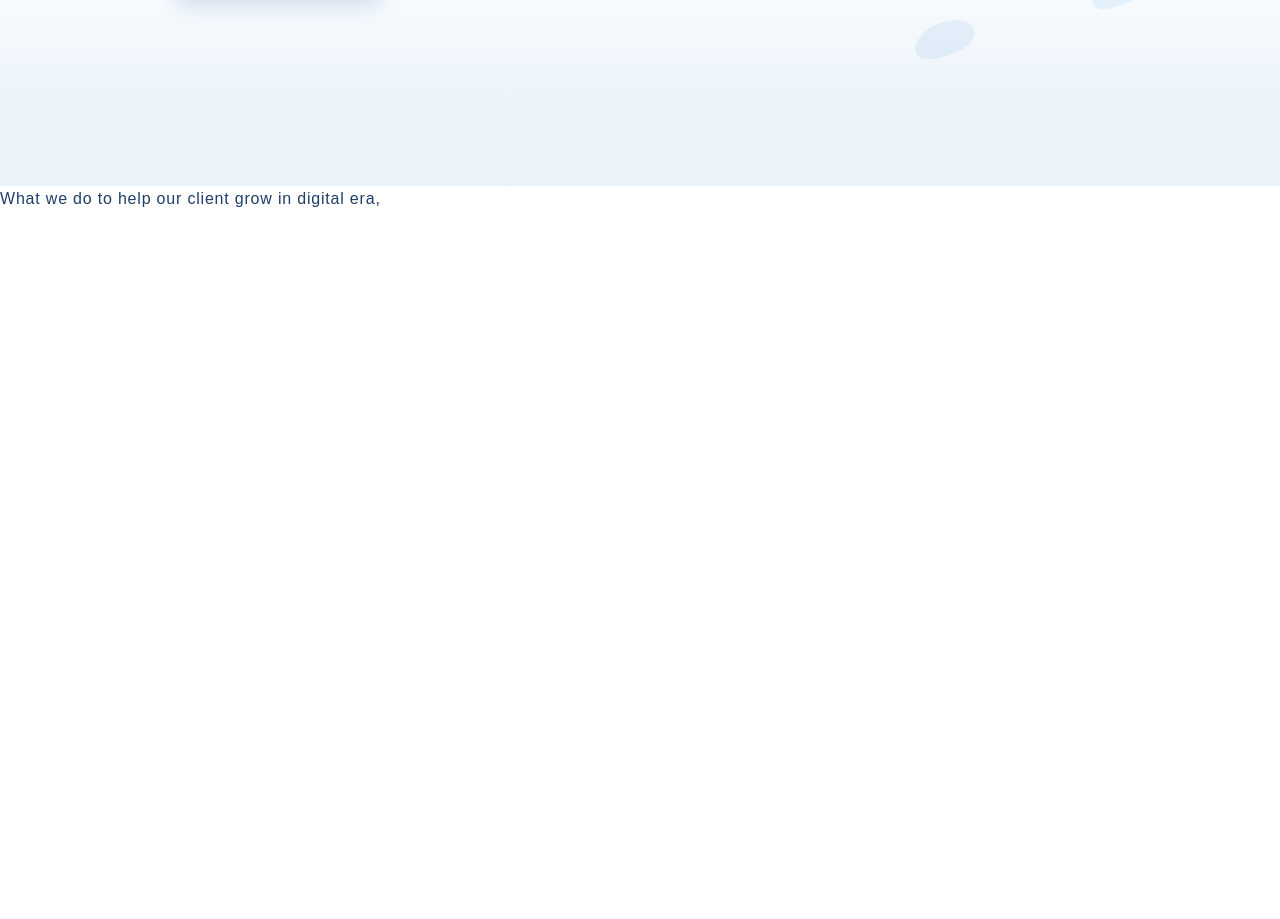
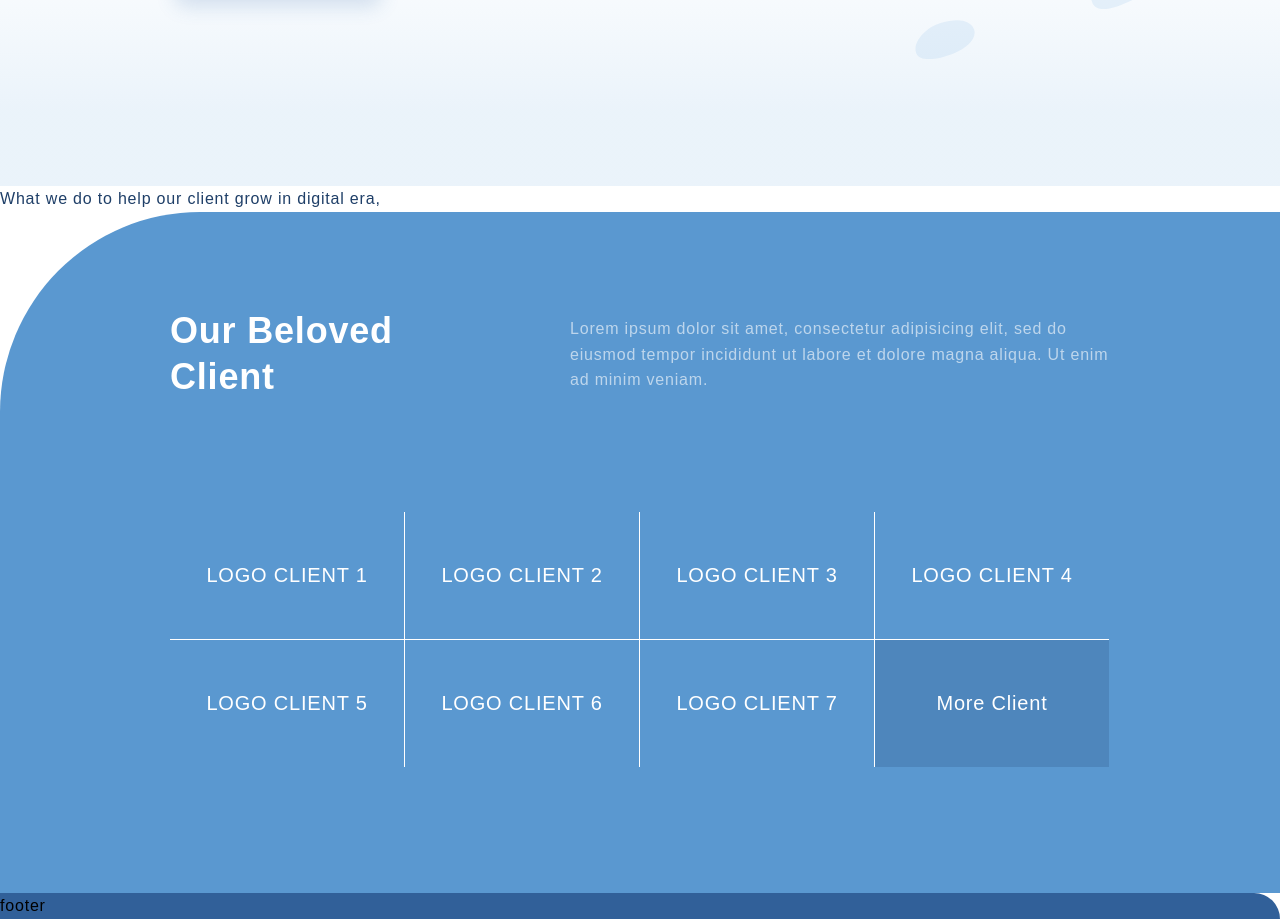
Before and after one commit to Saltcarrot/DE-task, a website built with webpack: page src/index.html in a window 1280 px wide. Shown: the part 653-1572 px from the top of the page. Before the commit the page ends 891 px from the top, so only its background shows below. Built offline with nearby package versions, Linux system fonts and the light colour scheme.

Commit message:
Section "Our client", eslint command

```diff
--- a/package.json
+++ b/package.json
@@ -6,7 +6,8 @@
   "scripts": {
     "dev": "webpack-dev-server --node-env development",
     "build-dev": "webpack",
-    "build-prod": "webpack --node-env production"
+    "build-prod": "webpack --node-env production",
+    "eslint": "npx eslint src"
   },
   "author": "",
   "license": "ISC",
--- a/src/home.sass
+++ b/src/home.sass
@@ -3,13 +3,13 @@
 
   position: relative
 
-  .left
+  &-left
     max-width: 510px
 
     .title-page
       margin-bottom: 32px
 
-    .text
+    .description
       max-width: 425px
 
       display: block
@@ -21,7 +21,7 @@
     .button
       box-shadow: var(--shadow-2)
 
-  .right
+  &-right
     position: absolute
     top: 89.24px
     left: 443.38px
@@ -75,10 +75,118 @@
         top: 212.22px
         left: 507.62px
 
+.section-blue
+  position: relative
+
+  border-radius: 200px 0 0 0
+
+  background-color: var(--blue-4)
+
+  &:after
+    //height: 100%
+    width: 100%
+
+    content: ''
+    position: absolute
+    top: 100%
+    left: 0
+
+    background-color: var(--blue-4)
+
+    z-index: -1
+
+.client
+  padding-top: 96px
+  padding-bottom: 125.08px
+
+  &-top
+    margin-bottom: 111px
+
+    display: flex
+    align-items: center
+    justify-content: space-between
+
+    .description
+      width: 540px
+
+  &-bottom
+    display: flex
+    flex-wrap: wrap
+
+    position: relative
+
+    &:before
+      height: 1px
+      width: 100%
+
+      content: ''
+      position: absolute
+      bottom: 0
+      left: 0
+
+      background-color: var(--blue-4)
+
+      z-index: 2
+
+    &:after
+      height: 100%
+      width: 1px
+
+      content: ''
+      position: absolute
+      top: 0
+      right: 0
+
+      background-color: var(--blue-4)
+
+      z-index: 2
+
+  &-logo
+    height: 128px
+    width: 25%
+
+    display: flex
+    align-items: center
+    justify-content: center
+
+    font-size: 20px
+    line-height: 230%
+
+    border-right: 1px solid #fff
+    border-bottom: 1px solid #fff
+
+    &:last-child
+      position: relative
+
+      cursor: pointer
+
+      z-index: 1
+
+      &:after
+        height: 100%
+        width: 100%
+
+        content: ''
+        position: absolute
+        top: 0
+        left: 0
+
+        background-color: var(--blue-1)
+
+        opacity: .2
+
+        transition: background-color .2s ease-out
+
+        z-index: -1
+
+      &:hover
+        &:after
+          background-color: var(--blue-3)
+
 
 @media all and (min-width: 768px) and (max-width: 1279px)
   .automation
-    .right
+    &-right
       top: 126px
       left: 170px
 
@@ -107,7 +215,34 @@
           top: 203.22px
           left: 410.62px
 
+  .client
+    &-top
+      .description
+        width: 440px
+
+    &-logo
+      height: 100px
+
+      font-size: 18px
+
 @media all and (max-width: 767px)
   .automation
-    .right
+    &-right
       display: none
+
+  .client
+    &-top
+      flex-direction: column
+      justify-content: center
+
+      > *
+        text-align: center
+
+      .title-section
+        margin-bottom: 12px
+
+      .description
+        width: 100%
+
+    &-logo
+      width: 50%
--- a/src/index.html
+++ b/src/index.html
@@ -13,12 +13,12 @@
       <section class="section-white gradient">
         <div class="container">
           <div class="automation">
-            <div class="left">
+            <div class="automation-left">
               <h1 class="title-page">New Automation<br>Tool for Your Home</h1>
-              <p class="text">Lorem ipsum dolor sit amet, consectetur adipiscing elit. Faucibus tristique vulputate ultrices ut mauris tellus at. Posuere sollicitudin odio tellus elit.</p>
+              <p class="description">Lorem ipsum dolor sit amet, consectetur adipiscing elit. Faucibus tristique vulputate ultrices ut mauris tellus at. Posuere sollicitudin odio tellus elit.</p>
               <button class="button">See our Project</button>
             </div>
-            <div class="right">
+            <div class="automation-right">
               <img src="assets/images/main/shadow.svg" alt="Shadow" class="img shadow">
               <img src="assets/images/main/background.svg" alt="Background" class="img background">
               <img src="assets/images/main/man.svg" alt="Man" class="img man">
@@ -30,8 +30,27 @@
         </div>
       </section>
       <section class="section-white">What we do to help our client grow in digital era,</section>
-      <section class="section-blue">Our Beloved Client</section>
+      <section class="section-blue">
+        <div class="container">
+          <div class="client">
+            <div class="client-top">
+              <h2 class="title-section">Our Beloved<br>Client</h2>
+              <p class="description">Lorem ipsum dolor sit amet, consectetur adipisicing elit, sed do eiusmod tempor incididunt ut labore et dolore magna aliqua. Ut enim ad minim veniam.</p>
+            </div>
+            <div class="client-bottom">
+              <div class="client-logo">LOGO CLIENT 1</div>
+              <div class="client-logo">LOGO CLIENT 2</div>
+              <div class="client-logo">LOGO CLIENT 3</div>
+              <div class="client-logo">LOGO CLIENT 4</div>
+              <div class="client-logo">LOGO CLIENT 5</div>
+              <div class="client-logo">LOGO CLIENT 6</div>
+              <div class="client-logo">LOGO CLIENT 7</div>
+              <div class="client-logo">More Client</div>
+            </div>
+          </div>
+        </div>
+      </section>
     </main>
-    <footer></footer>
+    <footer class="footer">footer</footer>
   </body>
 </html>
--- /dev/null
+++ b/src/style/footer.sass
@@ -0,0 +1,4 @@
+.footer
+  border-radius: 0 200px 0 0
+
+  background-color: var(--blue-2)
--- a/src/style/global.sass
+++ b/src/style/global.sass
@@ -1,3 +1,6 @@
+@function hexToRGB($hex)
+  @return red($hex), green($hex), blue($hex)
+
 @font-face
   font-family: 'Galien'
   src: url("../assets/fonts/GalienRegular.ttf") format('ttf')
--- a/src/style/index.sass
+++ b/src/style/index.sass
@@ -2,3 +2,4 @@
 @import "./text"
 @import "./wrappers"
 @import "./buttons"
+@import "./footer"
--- a/src/style/text.sass
+++ b/src/style/text.sass
@@ -22,6 +22,9 @@
   &-blue
     color: #fff
 
+.description
+  opacity: .6
+
 @media all and (min-width: 768px) and (max-width: 1279px)
   .title
     &-page
```
Also changed, not shown: .eslintrc.js.
